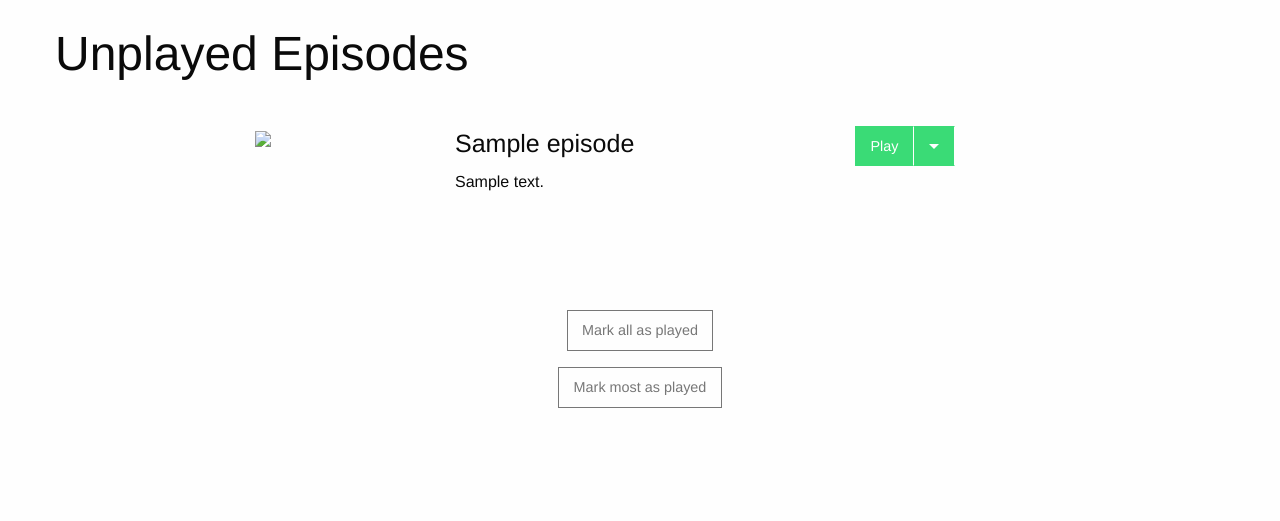
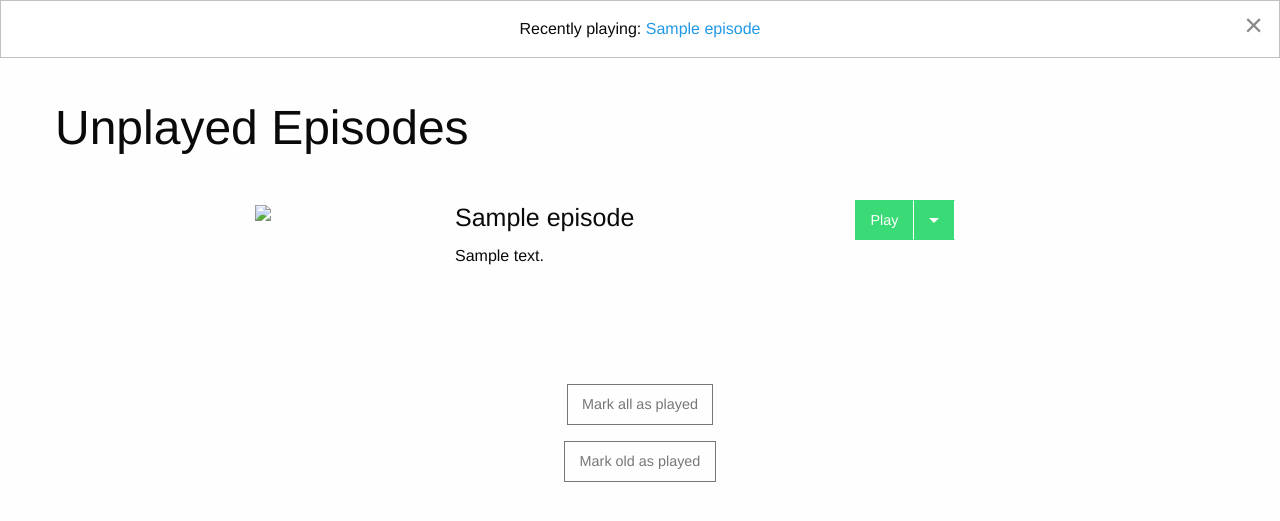
Before and after one commit to invig/triangles-web, a CakePHP app: the page made by app/View/Episodes/unplayed.ctp in a window 1280 px wide. Shown: the part 54-575 px from the top of the page. Run offline with PHP 8.4 and a stand-in for CakePHP, Linux system fonts and the light colour scheme; the template is opened without the code that fills it: most values are stand-ins (such as "Sample title", 1, 10 or a date in 2020); data that the repository does not hold is empty; some libraries are stand-ins or nearby versions.

Commit message:
Makes the recently playing bar more manageable and ubiquitous.

```diff
--- a/app/View/Episodes/unplayed.ctp
+++ b/app/View/Episodes/unplayed.ctp
@@ -1,4 +1,15 @@
-
+<?php if (isset($current_episode)) : ?>
+    <div class="row expanded" data-closable>
+        <div class="callout" style="text-align: center">
+            Recently playing: <a href="/episodes/play/<?php echo $current_episode['Episode']['id']; ?>" class="">
+                <?php echo $current_episode['Episode']['title']; ?>
+            </a>
+            <button class="close-button" aria-label="Dismiss alert" type="button" data-close>
+                <span aria-hidden="true">&times;</span>
+            </button>
+        </div>
+    </div>
+<?php endif; ?>
 <div class="row podcast-preview">
     <div class="small-12 columns">
             <h1 class="">
@@ -14,7 +25,6 @@
         </div>
     </div>
 </div>
-
 <div class="row">
     <div class="small-8 columns small-centered" id="podcasts">
         <ul class="list unplayed-podcast-list">
@@ -56,37 +66,31 @@
     </div>
 </div>
 <?php if(count($episodes) > 0 ) : ?>
-
 <div class="row columns small-2 small-centered">
     <div style="padding: 30px 0">
         <?php echo $this->Paginator->numbers(array('first' => 'First page')); ?>
     </div>
 </div>
-
 <div class="row columns small-3 small-centered">
     <div style="padding: 30px; text-align:center;">
         <button data-closable class="button secondary hollow" data-open="mark-all-played-box">Mark all as played</button>
         <div id="mark-all-played-box" class="alert callout reveal"  data-reveal>
-            <h5>Are you sure?</h5>
-            <p>This will mark <span style="font-weight:bold">all</span> of your unplayed episodes as played.</p>
-            <a class="alert button" href="/plays/mark_all_finished">I'm sure</a>
+            <h5>Mark all as played</h5>
+            <p>Are you sure you want to mark <span style="font-weight:bold">all</span> of your unplayed episodes as played?</p>
+            <a class="alert button" href="/plays/mark_all_finished">Yes</a>
             <button class="close-button" aria-label="Dismiss alert" type="button" data-close>
                 <span aria-hidden="true">&times;</span>
             </button>
         </div>
-
-        <button data-closable class="button secondary hollow" data-open="mark-all-except-played-box">Mark most as played</button>
+        <button data-closable class="button secondary hollow" data-open="mark-all-except-played-box">Mark old as played</button>
         <div id="mark-all-except-played-box" class="alert callout reveal"  data-reveal>
-            <h5>Are you sure?</h5>
-            <p>This will mark all of your unplayed episodes as played, except the most recent episode from each podcast.</p>
-            <a class="alert button" href="/plays/mark_all_except_most_recent_finished">I'm sure</a>
+            <h5>Mark old as played</h5>
+            <p>Are you sure you want to mark all of your unplayed episodes as played, except the most recent episode from each podcast?</p>
+            <a class="alert button" href="/plays/mark_all_except_most_recent_finished">Yes</a>
             <button class="close-button" aria-label="Dismiss alert" type="button" data-close>
                 <span aria-hidden="true">&times;</span>
             </button>
         </div>
     </div>
 </div>
-
-
-
 <?php endif; ?>
--- a/app/webroot/css/app.css
+++ b/app/webroot/css/app.css
@@ -73,13 +73,16 @@
 }
 
 .currently-playing-episode {
-    display:block;
-    border:1px solid #eee;
-    padding:10px;
 }
 
 .currently-playing-episode h3{
     font-size:14pt;
+    color: #666;
+    font-weight:normal;
+}
+
+.currently-playing-episode h4{
+    font-size:12pt;
     color: #666;
     font-weight:normal;
 }
```
Also changed, not shown: app/Controller/EpisodesController.php (+21 -2 lines), app/View/Episodes/index.ctp (+12 -0 lines), app/View/Episodes/play.ctp (+13 -1 lines), app/View/Podcasts/index.ctp (+12 -18 lines).
